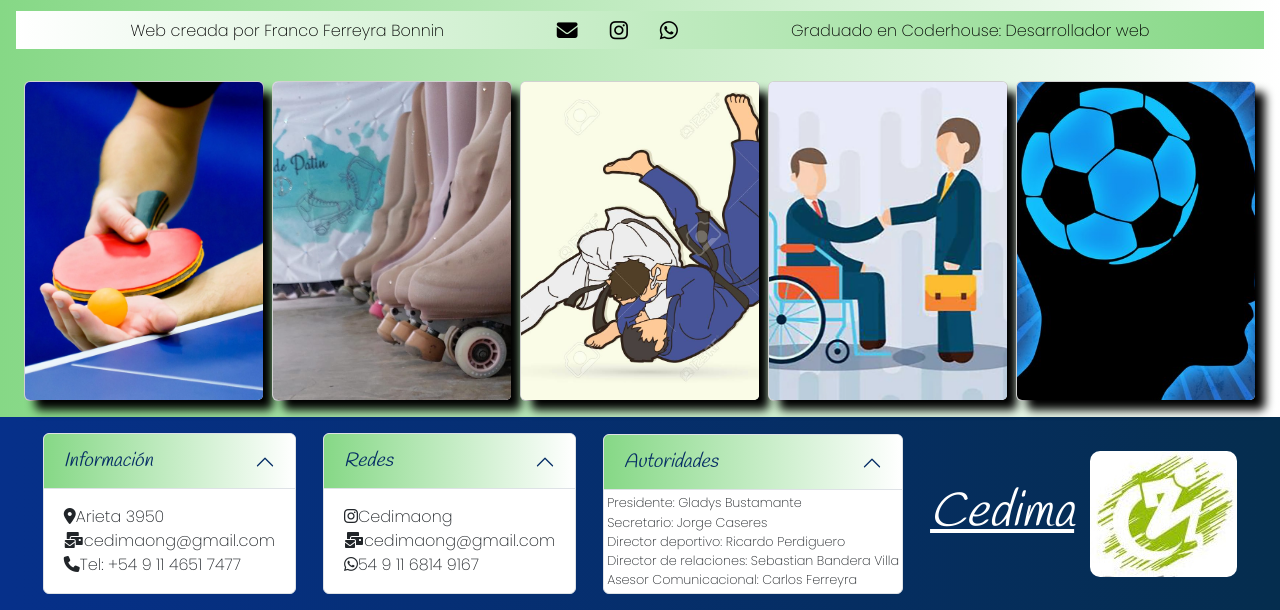
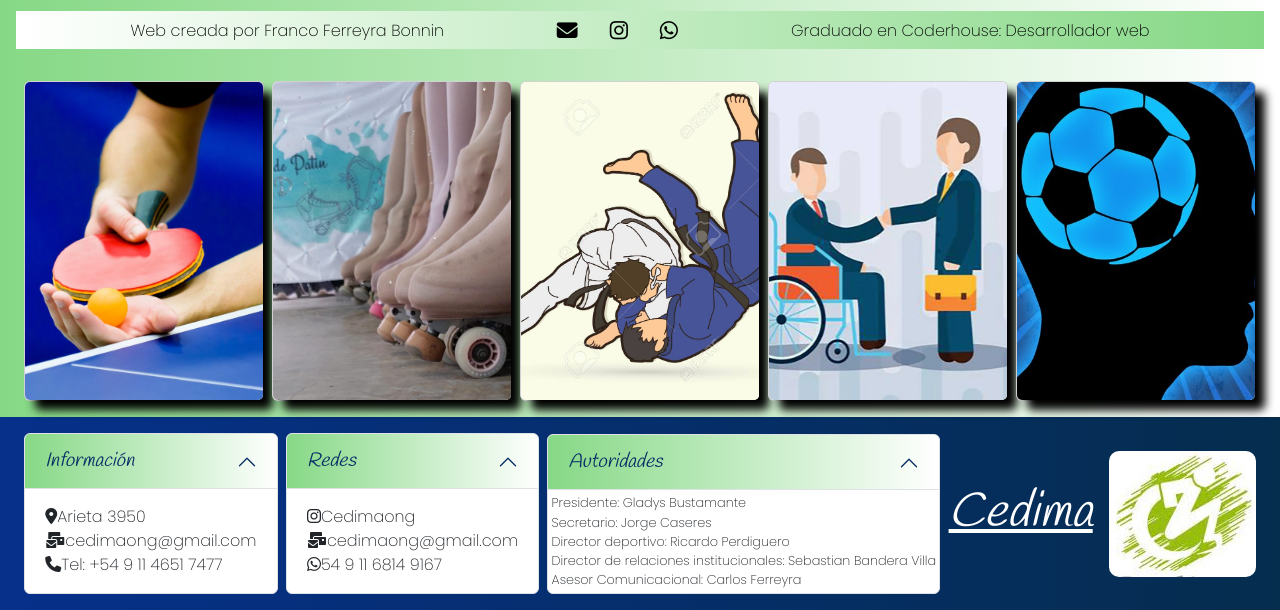
Before and after one commit to franquitoo/Cedima, a website: page subpaginas/actividades.html in a window 1280 px wide. Shown: the part 581-1191 px from the top of the page. Drawn offline with nearby package versions, Linux system fonts and the light colour scheme.

Commit message:
institucional

```diff
--- a/subpaginas/actividades.html
+++ b/subpaginas/actividades.html
@@ -246,7 +246,7 @@
                     <p>Presidente: Gladys Bustamante</p>
                     <p>Secretario: Jorge Caseres</p>
                     <p>Director deportivo: Ricardo Perdiguero</p>
-                    <p>Director de relaciones: Sebastian Bandera Villa</p>
+                    <p>Director de relaciones institucionales: Sebastian Bandera Villa</p>
                     <p>Asesor Comunicacional: Carlos Ferreyra</p>
                 </div>
               </div>
```
Also changed, not shown: subpaginas/contacto.html (+1 -1 lines), subpaginas/nosotros.html (+1 -1 lines).
